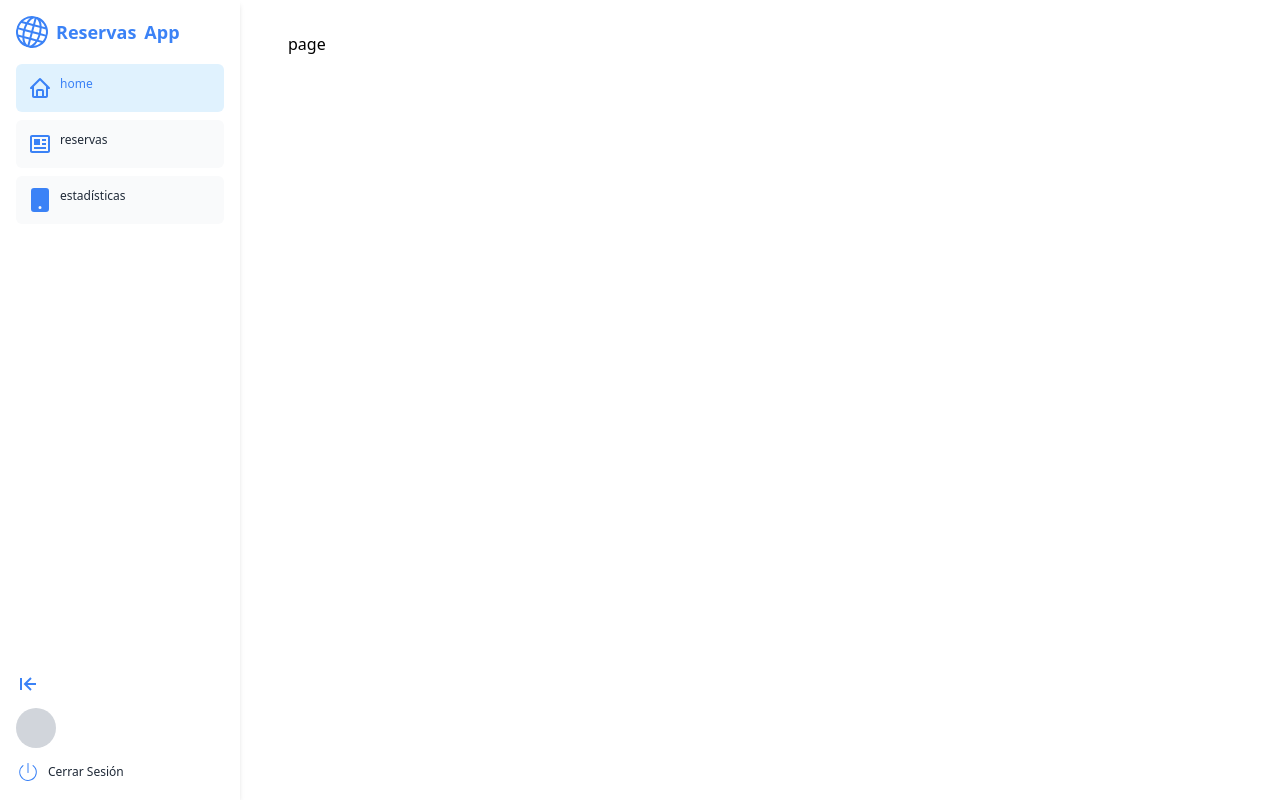
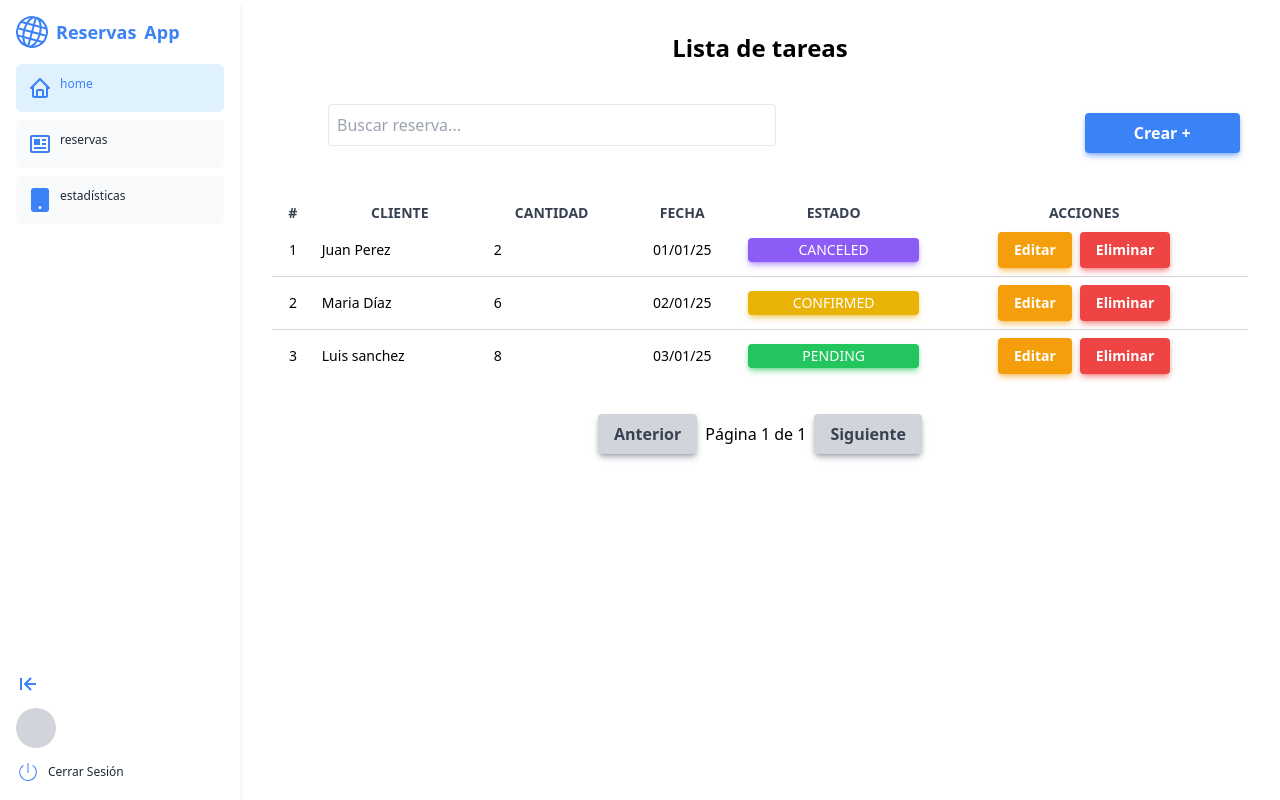
Before and after one commit to Guerre-Pablo-Agustin/reservas-restaurante, a Next.js app: page /dashboard in a window 1280 px wide. Built offline with nearby package versions, Linux system fonts and the light colour scheme.

Commit message:
add lista de reservas y buscador

```diff
--- a/src/app/dashboard/layout.tsx
+++ b/src/app/dashboard/layout.tsx
@@ -1,18 +1,33 @@
+"use client";
 import SideNav from "@/components/Dashboard/Sidenav/Sidenav";
-
+import { useState } from "react";
 
 interface LayoutProps {
-    children: React.ReactNode;
-  }
+  children: React.ReactNode;
+}
 
+export default function Layout({ children }: LayoutProps) {
+  const [isCollapsed, setIsCollapsed] = useState(false);
 
-export default function Layout({ children: children }: LayoutProps) {
   return (
     <div className="flex h-screen flex-col md:flex-row md:overflow-hidden">
-      <div className="w-full flex-none md:w-64">
-        <SideNav />
+      {/* SideNav */}
+      <div
+        className={`${
+          isCollapsed ? "md:w-12" : "md:w-28"
+        } w-full flex-none transition-all duration-300`}
+      >
+        <SideNav setIsCollapsed={setIsCollapsed} isCollapsed={isCollapsed} />
       </div>
-      <div className="flex-grow p-6 md:overflow-y-auto md:p-8">{children}</div>
+
+      {/* Page Content */}
+      <div
+        className={`flex-grow p-6 md:overflow-y-auto md:p-8 transition-all duration-300 ${
+          isCollapsed ? "md:pl-24" : "md:pl-40"
+        }`}
+      >
+        {children}
+      </div>
     </div>
   );
 }
--- a/src/app/dashboard/page.tsx
+++ b/src/app/dashboard/page.tsx
@@ -1,7 +1,10 @@
+import ReserveList from "@/components/Dashboard/Home/ReserveList"
 
 const page = () => {
   return (
-    <div>page</div>
+    <div className="w-full">
+      <ReserveList />
+    </div>
   )
 }
 
--- /dev/null
+++ b/src/components/Dashboard/Home/Paginated.tsx
@@ -0,0 +1,33 @@
+import React from "react";
+
+type Props = {
+  currentPage: number;
+  totalPages: number;
+  onPageChange: (page: number) => void;
+};
+
+const Paginated = ({ currentPage, totalPages, onPageChange }: Props) => {
+  return (
+    <div className="flex justify-center items-center mt-4 gap-2">
+      <button
+        onClick={() => onPageChange(currentPage - 1)}
+        disabled={currentPage === 1}
+        className="bg-gray-300 hover:bg-gray-400 text-gray-700 font-bold py-2 px-4 rounded shadow-md shadow-gray-500/50"
+      >
+        Anterior
+      </button>
+      <span>
+        Página {currentPage} de {totalPages}
+      </span>
+      <button
+        onClick={() => onPageChange(currentPage + 1)}
+        disabled={currentPage === totalPages}
+        className="bg-gray-300 hover:bg-gray-400 text-gray-700 font-bold py-2 px-4 rounded shadow-md shadow-gray-500/50"
+      >
+        Siguiente
+      </button>
+    </div>
+  );
+};
+
+export default Paginated;
--- /dev/null
+++ b/src/components/Dashboard/Home/ReserveList.tsx
@@ -0,0 +1,166 @@
+"use client";
+
+import Link from "next/link";
+import Swal from "sweetalert2";
+import { useEffect, useState } from "react";
+import Searcher from "./Searcher";
+import Paginated from "./Paginated";
+import { useStore } from "@/store/store";
+
+const ReserveList = () => {
+  const { reservations, deleteReservation, loadReservations } = useStore();
+
+  //busqueda
+  const [search, setSearch] = useState("");
+
+  const filteredReservations = reservations.filter(
+    (r) =>
+      r.clientName.toLowerCase().includes(search.toLowerCase()) ||
+      r.date.toLowerCase().includes(search.toLowerCase()) ||
+      r.status.toLowerCase().includes(search.toLowerCase()) ||
+      r.quantity.toString().includes(search.toLowerCase())
+  );
+
+  //paginado
+  const [currentPage, setCurrentPage] = useState(1);
+  const itemsPerPage = 5;
+
+  const totalPages = Math.ceil(filteredReservations.length / itemsPerPage);
+  const startIndex = (currentPage - 1) * itemsPerPage;
+  const currentReservations = filteredReservations.slice(
+    startIndex,
+    startIndex + itemsPerPage
+  );
+
+
+
+  //carga de datos
+  useEffect(() => {
+    loadReservations();
+  }, [loadReservations]);
+
+  //fecha
+  const formatDate = (date: string) => {
+    const formatedDate = new Date(date);
+    const day = formatedDate.getDate().toString().padStart(2, "0");
+    const month = (formatedDate.getMonth() + 1).toString().padStart(2, "0");
+    const year = formatedDate.getFullYear().toString().slice(-2);
+    return `${day}/${month}/${year}`;
+  };
+
+  const getStatus = (status: string) => {
+    switch (status) {
+      case "pending":
+        return "bg-green-500 text-white shadow-md shadow-green-500/50";
+      case "confirmed":
+        return "bg-yellow-500 text-white shadow-md shadow-yellow-500/50";
+      case "canceled":
+        return "bg-violet-500 text-white shadow-md shadow-violet-500/50";
+      default:
+        return "bg-gray-500 text-white shadow-md shadow-gray-500/50";
+    }
+  };
+
+  const handleDelete = (id: number) => {
+    Swal.fire({
+      title: "¿Estás seguro?",
+      text: "Deseas eliminar la reserva?",
+      icon: "warning",
+      showCancelButton: true,
+      confirmButtonColor: "#3085d6",
+      cancelButtonColor: "#d33",
+      confirmButtonText: "Sí, eliminar",
+    }).then((result) => {
+      if (result.isConfirmed) {
+        deleteReservation(id);
+        Swal.fire({
+          title: "Eliminado",
+          text: "La reserva ha sido eliminada.",
+          icon: "success",
+          confirmButtonText: "Aceptar",
+        });
+      }
+    });
+  };
+
+  return (
+    <section>
+      <div className="text-2xl text-center font-bold mb-4">
+        Lista de tareas
+      </div>
+
+      {/* Buscador */}
+      <div className="w-full justify-between flex items-center m-6 gap-2 py-4 px-8">
+        <Searcher search={search} setSearch={setSearch} />
+        <button className=" bg-primary hover:bg-blue-700 text-white font-bold py-2 px-4 rounded shadow-md shadow-primary/50 w-[20%]">
+          Crear +
+        </button>
+      </div>
+
+      {/* Tabla de tareas */}
+      <div className="overflow-x-auto">
+        <table className="w-full table-auto">
+          <thead className="text-gray-700 text-sm font-medium uppercase">
+            <tr>
+              <th>#</th>
+              <th>
+                Cliente
+              </th>
+              <th>
+                Cantidad
+              </th>
+              <th>Fecha</th>
+              <th>
+                Estado
+              </th>
+              <th>
+                Acciones
+              </th>
+            </tr>
+          </thead>
+          <tbody className="divide-y divide-gray-300">
+            {currentReservations.map((r) => (
+              <tr key={r.id}>
+                <td className="text-sm text-center p-2">{r.id}</td>
+                <td className="text-sm text-start p-2">{r.clientName}</td>
+                <td className="text-sm text-start p-2">{r.quantity}</td>
+                <td className="text-sm text-center p-2">
+                  {formatDate(r.date)}
+                </td>
+                <td className={`text-sm text-center rounded`}>
+                  <p className={`${getStatus(r.status)} py-0.5 px-2 rounded`}>
+                    {r.status.toUpperCase()}
+                  </p>
+                </td>
+                <td className="text-sm text-center flex gap-2 items-center justify-center p-2">
+                  <Link href={`/panel/edit/${r.id}`}>
+                    <button className="bg-edit hover:bg-edit/70 text-white font-bold py-2 px-4 rounded shadow-md shadow-edit/50">
+                    Editar
+                    </button>
+                  </Link>
+                  <button
+                    onClick={() => handleDelete(r.id)}
+                    className="bg-delete hover:bg-delete text-white font-bold py-2 px-4 rounded shadow-md shadow-delete/50"
+                  >
+                    Eliminar
+                  </button>
+                </td>
+              </tr>
+            ))}
+          </tbody>
+        </table>
+      </div>
+
+      {/* Paginación */}
+      <div className="flex justify-center items-center mt-4 gap-2">
+        <Paginated
+          currentPage={currentPage}
+          totalPages={totalPages}
+          onPageChange={setCurrentPage}
+        />
+      </div>
+    </section>
+  );
+};
+
+export default ReserveList;
--- /dev/null
+++ b/src/components/Dashboard/Home/Searcher.tsx
@@ -0,0 +1,22 @@
+import React from 'react'
+
+type Props = {
+    search: string;
+    setSearch: (value: string) => void;
+}
+
+const Searcher = ({search, setSearch}: Props) => {
+  return (
+    <div className=" mb-4 w-full">
+    <input
+      type="text"
+      value={search}
+      onChange={(e) => setSearch(e.target.value)}
+      placeholder="Buscar reserva..."
+      className="border p-2 rounded w-full max-w-md"
+    />
+  </div>
+  )
+}
+
+export default Searcher
--- a/src/components/Dashboard/Sidenav/NavLinks.tsx
+++ b/src/components/Dashboard/Sidenav/NavLinks.tsx
@@ -13,10 +13,10 @@ const Links = [
 ];
 
 export default function NavLinks({
-  hide,
+  isCollapsed,
   isMobile,
 }: {
-  hide: boolean;
+  isCollapsed: boolean;
   isMobile: boolean;
 }) {
   const pathName = usePathname();
@@ -41,7 +41,7 @@ export default function NavLinks({
             }`}
           >
             <LinkIcon className="h-6 w-6 text-3xl font-bold text-primary" />
-            {!hide && (
+            {!isCollapsed && (
               <motion.span
                 layout
                 initial={{ opacity: 0, y: 12 }}
--- a/src/mocks/data.ts
+++ b/src/mocks/data.ts
@@ -20,28 +20,32 @@ export const data : {
     //**reservations
     reservations : [
         {
-            id: "1",
+            id: 1,
             clientName: "Juan Perez",
             date: "2025-01-01",
             time: "10:00",
-            status: "pending",
-            quantity: 2
+            status: "canceled",
+            quantity: 2,
+            details: "Detalles de la reserva"
         },
         {
-            id: "2",
-            clientName: "Maria Perez",
+            id: 2,
+            clientName: "Maria Díaz",
             date: "2025-01-02",
             time: "10:00",
             status: "confirmed",
-            quantity: 6
+            quantity: 6,
+            details: "Detalles de la reserva"
+
         },
         {
-            id: "3",
-            clientName: "Pedro Perez",
+            id: 3,
+            clientName: "Luis sanchez",
             date: "2025-01-03",
             time: "10:00",
             status: "pending",
-            quantity: 8
+            quantity: 8,
+            details: "Detalles de la reserva"
         }
     ]
 }
--- a/src/store/store.ts
+++ b/src/store/store.ts
@@ -15,9 +15,10 @@ interface Store {
   reservations: Reservation[];
   setReservations: (reservations: Reservation[]) => void;
   createReservation: (reservation: Reservation) => void;
-  deleteReservation: (id: string) => void;
+  deleteReservation: (id: number) => void;
+  loadReservations: () => void;
   updateReservation: (
-    id: string,
+    id: number,
     updateReservation: Partial<Reservation>,
   ) => void;
 }
@@ -88,6 +89,15 @@ export const useStore = create<Store>((set) => ({
     set({ reservations });
     localStorage.setItem("reservations", JSON.stringify(reservations));
   },
+
+  loadReservations: () => {
+    const reservation = localStorage.getItem("reservation");
+    if (reservation) {
+      set({ reservations: JSON.parse(reservation) });
+    } else {
+      set({ reservations: data.reservations });
+    }
+  },
   createReservation: (reservation) => {
     set(() => {
       const existingReservations = JSON.parse(
--- a/src/types/types.ts
+++ b/src/types/types.ts
@@ -9,11 +9,12 @@ export type User = {
 
 
 export type Reservation = {
-  id: string;
+  id: number;
   clientName: string;
   date: string;
   time: string;
   status: "pending" | "confirmed" | "canceled";
   quantity: number;
+  details: string;
 
 };
```
Also changed, not shown: src/components/Dashboard/Sidenav/Sidenav.tsx (+18 -15 lines).
